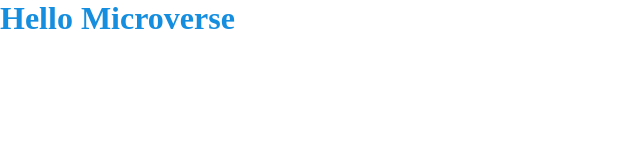
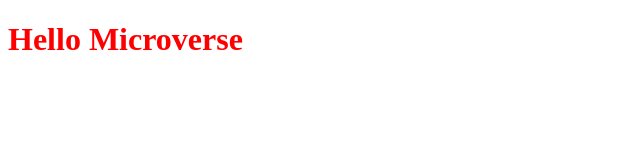
Before and after one commit to leonlynn1001/Hello, a website: page index.html in a window 1280 px wide. Shown: the whole page, without its empty margins (0-640 px from the left). Drawn offline with Linux system fonts and the light colour scheme.

Commit message:
fix error

```diff
--- a/index.css
+++ b/index.css
@@ -1,8 +1,3 @@
-*{
-    margin:0;
-    padding: 0;
-    box-sizing: border-box;
+h1{
+    color:red;
 }
-h1{
-    color: #158edf;
-}
```
Also changed, not shown: 1 other file.
